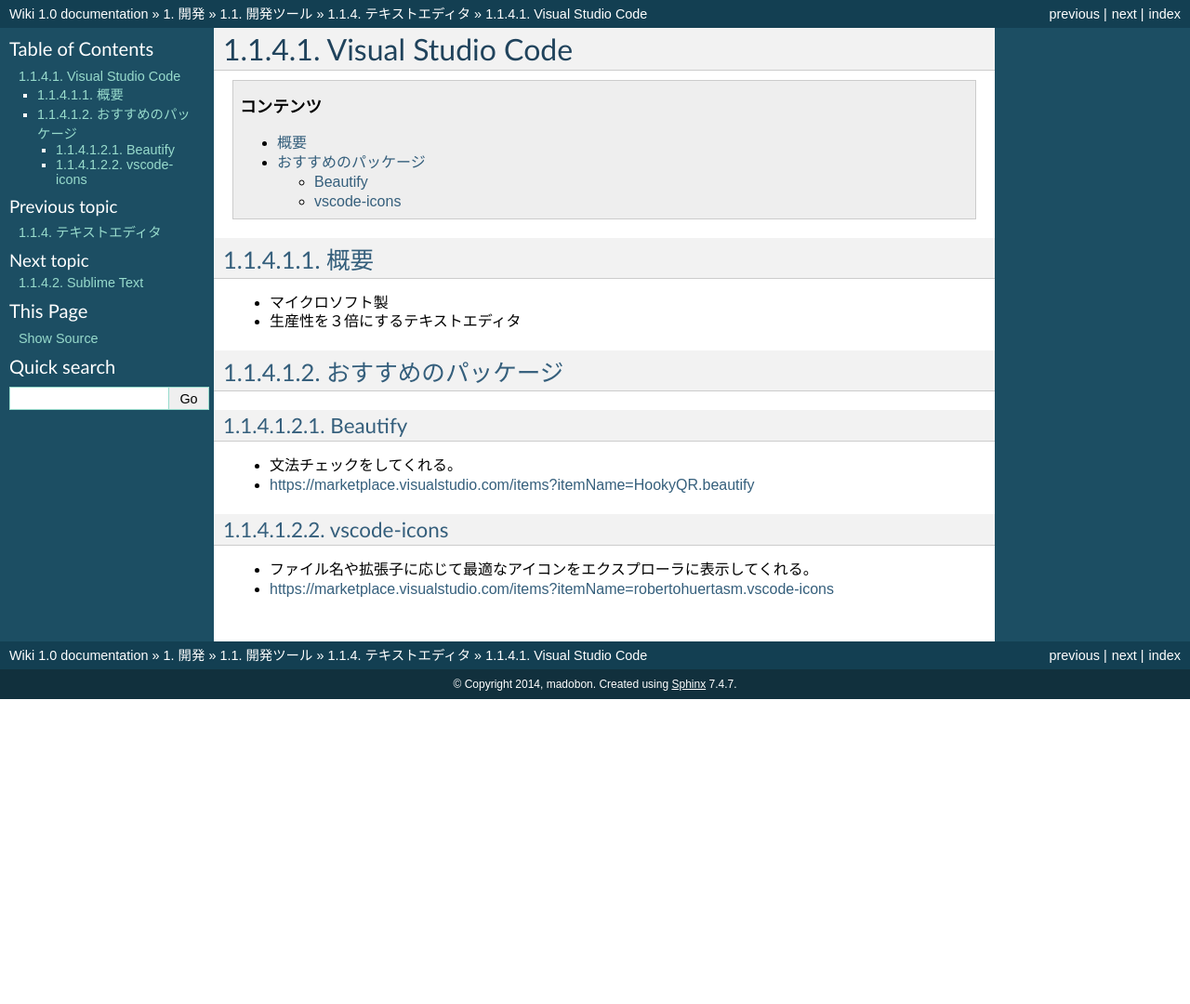
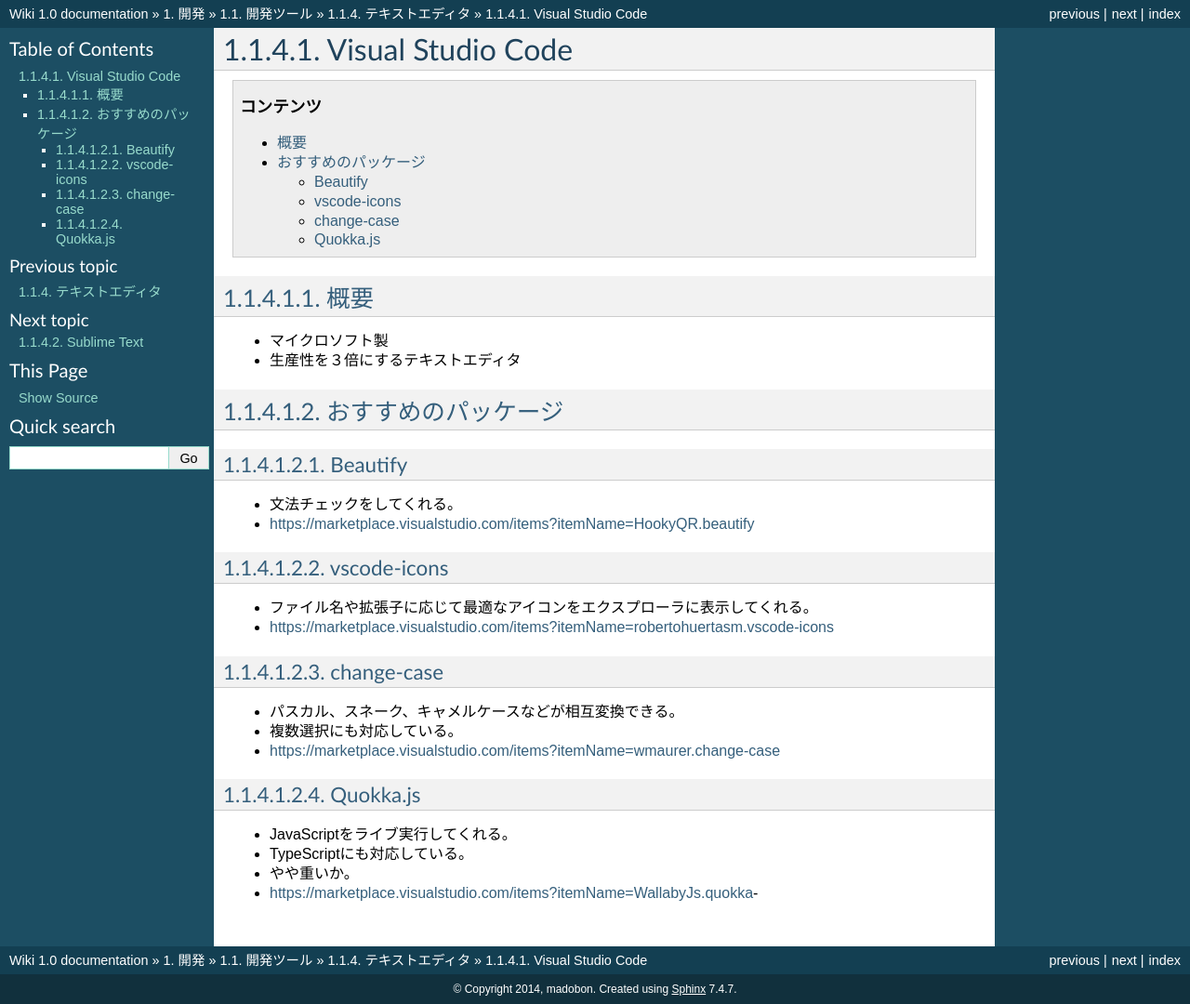
Before and after one commit to madobon/wiki, a Sphinx documentation site: the page built from source/development/tool/editor/visual_studio_code/index.rst, in a window 1280 px wide. Shown: the whole page at 93% size. Built offline with Sphinx 7.4.7, drawn with Linux system fonts in a browser that asks for light colours; pages that are not in the unit, such as notebooks, are missing from menus; before the commit the page ends 900 px from its top, so only the background shows below that.

Commit message:
Update index.rst

```diff
--- a/source/development/tool/editor/visual_studio_code/index.rst
+++ b/source/development/tool/editor/visual_studio_code/index.rst
@@ -27,3 +27,20 @@
 
 * ファイル名や拡張子に応じて最適なアイコンをエクスプローラに表示してくれる。
 * https://marketplace.visualstudio.com/items?itemName=robertohuertasm.vscode-icons
+
+
+change-case
+-------------------
+
+* パスカル、スネーク、キャメルケースなどが相互変換できる。
+* 複数選択にも対応している。
+* https://marketplace.visualstudio.com/items?itemName=wmaurer.change-case
+
+
+Quokka.js
+-------------------
+
+* JavaScriptをライブ実行してくれる。
+* TypeScriptにも対応している。
+* やや重いか。
+* https://marketplace.visualstudio.com/items?itemName=WallabyJs.quokka-
```
